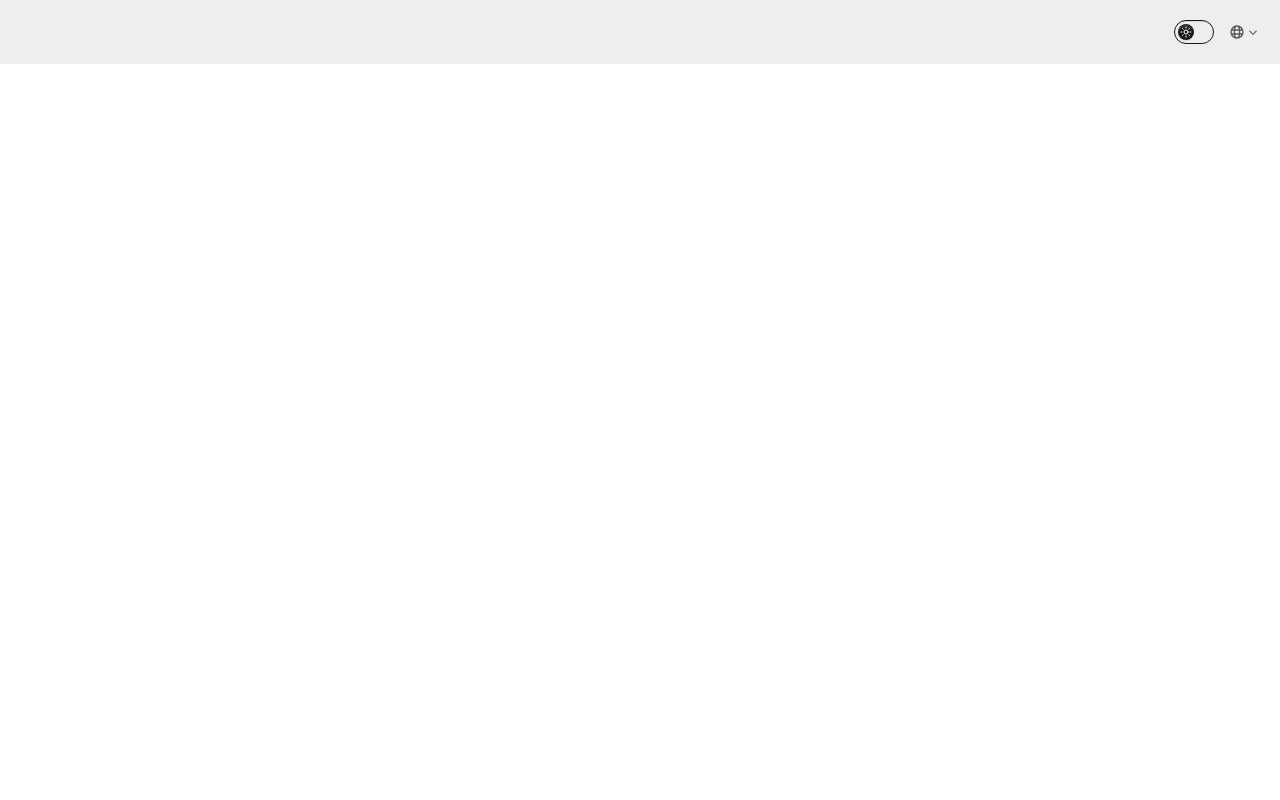
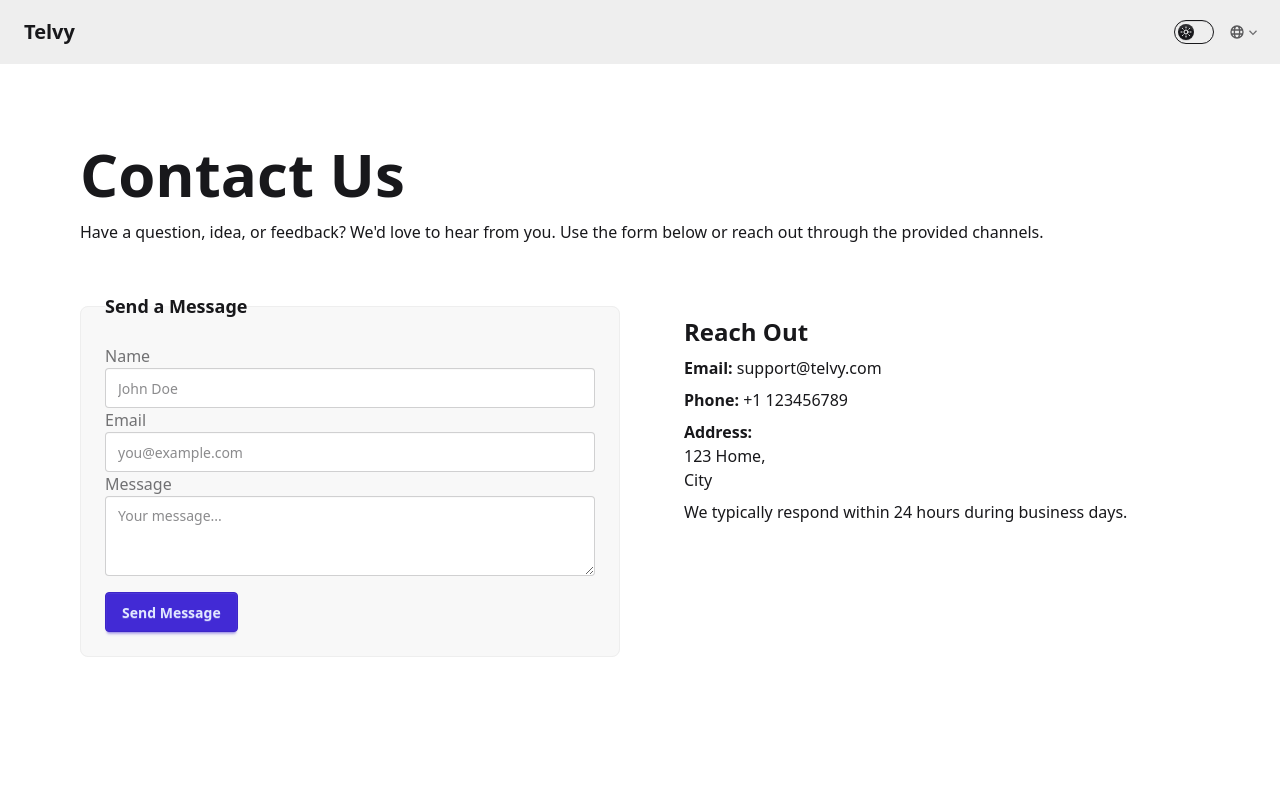
Before and after one commit to deep0ctave/telvy_v2, a React (Vite) app: page /contact in a window 1280 px wide. Shown: the top 800 px of the page. Built offline with nearby package versions, Linux system fonts and the light colour scheme.

Commit message:
Add Contact Us Page

```diff
--- a/src/App.jsx
+++ b/src/App.jsx
@@ -4,6 +4,7 @@ import './App.css';
 import Drawer from './Drawer.jsx';
 import Footer from './Footer.jsx';
 import About from './About.jsx';
+import ContactUs from './ContactUs.jsx';
 
 // Dummy components
 function Home() {
@@ -21,7 +22,7 @@ function Settings() {
 // The main logic component
 function MainLayout() {
   const location = useLocation();
-  const hideSidebarRoutes = ["/quiz","/about"];
+  const hideSidebarRoutes = ["/quiz","/about","/contact"];
   const showSidebar = !hideSidebarRoutes.includes(location.pathname);
 
   return (
@@ -32,6 +33,7 @@ function MainLayout() {
           <Route path="/quiz" element={<Quiz />} />
           <Route path="/settings" element={<Settings />} />
           <Route path="/about" element={<About />} />
+          <Route path="/contact" element={<ContactUs />} />
         </Routes>
       </Drawer>
       <Footer />
--- /dev/null
+++ b/src/ContactUs.jsx
@@ -0,0 +1,41 @@
+function ContactUs() {
+  return (
+    <div className="p-20">
+      <h1 className="text-3xl lg:text-6xl font-bold mb-4">Contact Us</h1>
+      <p className="mb-4">
+        Have a question, idea, or feedback? We'd love to hear from you. Use the form below or reach out through the provided channels.
+      </p>
+
+      <div className="grid lg:grid-cols-2 gap-10 py-8">
+        {/* Contact form */}
+        <form className="space-y-4">
+          <fieldset className="bg-base-200 border-base-300 rounded-box w-full border p-6">
+            <legend className="text-lg font-semibold">Send a Message</legend>
+
+            <label className="label"><span className="label-text">Name</span></label>
+            <input type="text" className="input input-bordered w-full" placeholder="John Doe" />
+
+            <label className="label"><span className="label-text">Email</span></label>
+            <input type="email" className="input input-bordered w-full" placeholder="you@example.com" />
+
+            <label className="label"><span className="label-text">Message</span></label>
+            <textarea className="textarea textarea-bordered w-full" placeholder="Your message..."></textarea>
+
+            <button className="btn btn-primary mt-4" type="submit">Send Message</button>
+          </fieldset>
+        </form>
+
+        {/* Contact details */}
+        <div className="space-y-2 p-6">
+          <h2 className="text-2xl font-semibold">Reach Out</h2>
+          <p><strong>Email:</strong> support@telvy.com</p>
+          <p><strong>Phone:</strong> +1 123456789</p>
+          <p><strong>Address:</strong><br />123 Home,<br />City</p>
+          <p>We typically respond within 24 hours during business days.</p>
+        </div>
+      </div>
+    </div>
+  );
+}
+
+export default ContactUs;
```
